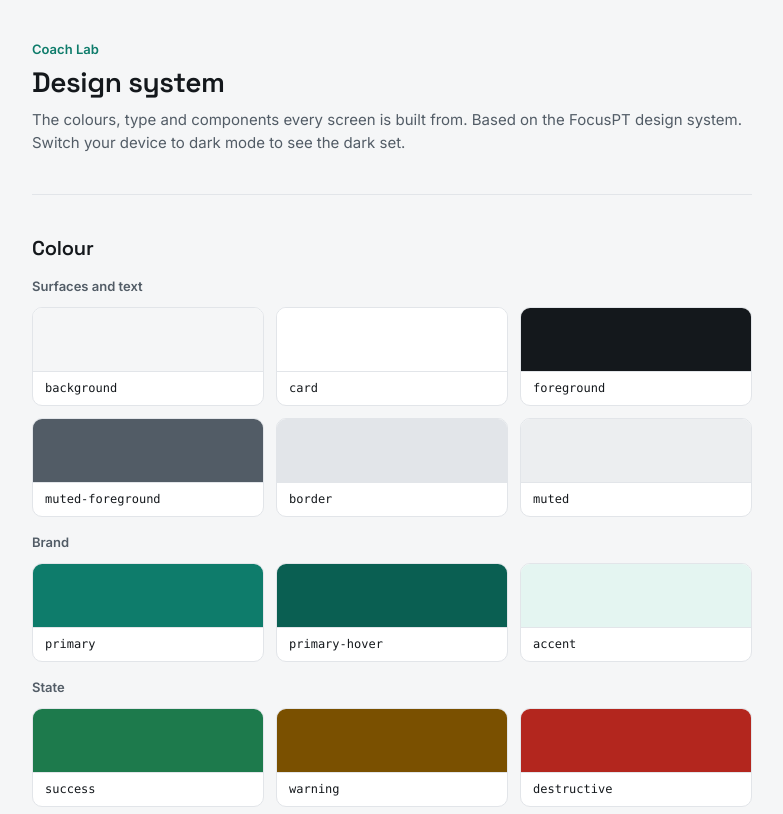
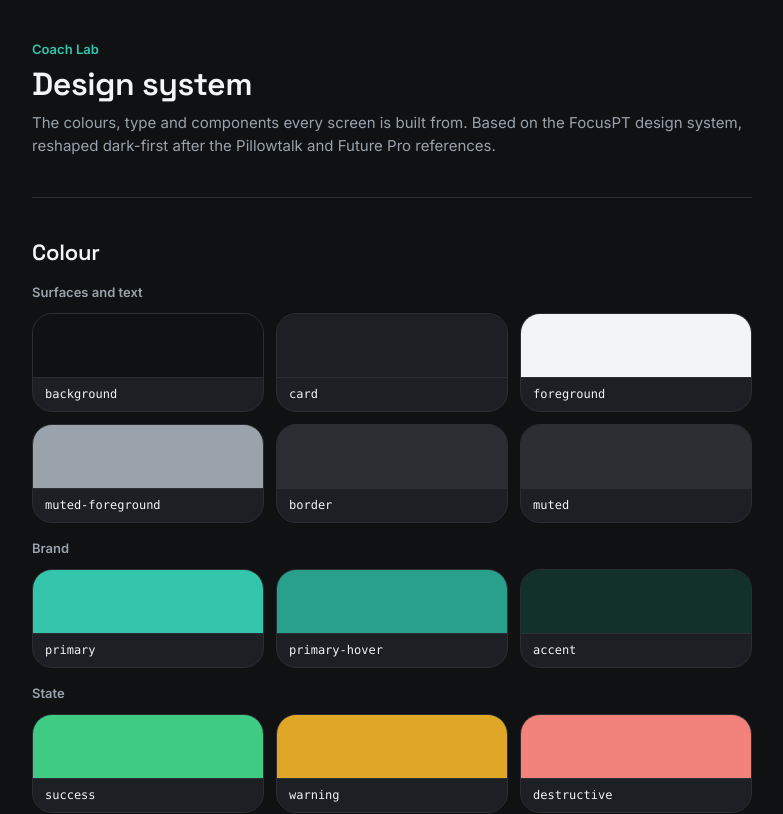
Before and after one commit to nicolasarq34-spec/Agentic-Coding-FocusPT-Trial, a Next.js app: page /design in a window 1280 px wide. Shown: the top 814 px of the page, without its empty margins (248-1031 px from the left). Built offline with nearby package versions, Linux system fonts and the light colour scheme.

Commit message:
feat: switch to dark-first tokens with softer radius
Co-Authored-By: Claude Opus 5.5 <noreply@anthropic.com>

```diff
--- a/app/design/page.tsx
+++ b/app/design/page.tsx
@@ -44,9 +44,10 @@ const spacing = [
 ];
 
 const radii = [
-  { name: "sm · 6px", use: "Buttons, inputs", className: "rounded-sm" },
-  { name: "md · 10px", use: "Cards, panels", className: "rounded-md" },
-  { name: "lg · 16px", use: "Large surfaces", className: "rounded-lg" },
+  { name: "sm · 12px", use: "Tiles, badges", className: "rounded-sm" },
+  { name: "md · 20px", use: "Cards, rows", className: "rounded-md" },
+  { name: "lg · 28px", use: "Sheets", className: "rounded-lg" },
+  { name: "full", use: "Buttons, inputs", className: "rounded-full" },
 ];
 
 const buttonVariants = ["default", "outline", "secondary", "ghost", "destructive", "link"] as const;
@@ -72,8 +73,8 @@ export default function DesignPage() {
         <p className="text-label text-primary">Coach Lab</p>
         <h1 className="font-display text-heading-1">Design system</h1>
         <p className="text-muted-foreground">
-          The colours, type and components every screen is built from. Based on the FocusPT design system.
-          Switch your device to dark mode to see the dark set.
+          The colours, type and components every screen is built from. Based on the FocusPT design system,
+          reshaped dark-first after the Pillowtalk and Future Pro references.
         </p>
       </header>
 
--- a/app/globals.css
+++ b/app/globals.css
@@ -2,95 +2,100 @@
 @import "tw-animate-css";
 @import "shadcn/tailwind.css";
 
-/* Dark mode follows the phone/computer setting, so `dark:` classes in components use the same rule */
-@custom-variant dark (@media (prefers-color-scheme: dark));
+/* Dark-first: `dark:` classes in components apply unless the page is switched to the light theme */
+@custom-variant dark (&:where(:root:not([data-theme="light"]) *));
 
 /*
- * Design tokens, taken from the FocusPT design system (tokens/colors.css, typography.css, radius.css).
+ * Design tokens, based on the FocusPT design system (tokens/colors.css, typography.css, radius.css),
+ * reshaped for Coach Lab after the Pillowtalk and Future Pro references: dark-first, soft round shapes.
  * Names follow shadcn/ui's convention so its components pick them up; the FocusPT name is in each comment.
  * Each colour has a "-foreground" partner: the text colour that sits on top of it.
  */
 
+/* Dark theme: the default */
 :root {
-  /* Surfaces and text */
+  /* Surfaces and text. The page is the darkest layer; cards sit one step lighter, raised above it. */
+  --background: #0f1113; /* FocusPT dark surface-100 */
+  --foreground: #f2f4f5; /* ink */
+  --card: #1c1f23; /* not in FocusPT: raised card on the dark page */
+  --card-foreground: #f2f4f5;
+  --popover: #1c1f23;
+  --popover-foreground: #f2f4f5;
+
+  /* Quiet supporting colours */
+  --muted: #2a2e33; /* soft pills, hover */
+  --muted-foreground: #9aa3ac; /* ink-muted */
+  --secondary: #2a2e33;
+  --secondary-foreground: #f2f4f5;
+  --accent: #12312b; /* brand-100: selected row, subtle emphasis */
+  --accent-foreground: #34c6ac;
+
+  /* The one brand hue: primary actions, links, active states, focus */
+  --primary: #34c6ac; /* brand-600 */
+  --primary-hover: #28a08b; /* brand-700 */
+  --primary-foreground: #0f1113; /* text-on-brand */
+
+  /* State colours: never decoration */
+  --destructive: #f2837b; /* danger */
+  --success: #3fcb84;
+  --warning: #e0a626;
+
+  /* Lines and focus */
+  --border: #2a2e33;
+  --input: #2a2e33;
+  --ring: #34c6ac; /* focus-ring = brand-600 */
+
+  /* Charts: not in FocusPT yet, built from its palette with the brand hue first */
+  --chart-1: #34c6ac;
+  --chart-2: #9aa3ac;
+  --chart-3: #28a08b;
+  --chart-4: #525c66;
+  --chart-5: #e0a626;
+
+  /* shadcn's base radius = our card radius */
+  --radius: 20px;
+
+  color-scheme: dark;
+}
+
+/* Light theme: kept for a later toggle. Nothing switches to it yet. */
+:root[data-theme="light"] {
   --background: #f5f6f7; /* surface-200: page */
   --foreground: #14181c; /* ink */
-  --card: #ffffff; /* surface-100: cards, panels, inputs */
+  --card: #ffffff; /* surface-100 */
   --card-foreground: #14181c;
   --popover: #ffffff;
   --popover-foreground: #14181c;
 
-  /* Quiet supporting colours */
   --muted: #eceef0; /* not in FocusPT: one step below surface-200 so hover shows on the grey page */
-  --muted-foreground: #525c66; /* ink-muted */
+  --muted-foreground: #525c66;
   --secondary: #eceef0;
   --secondary-foreground: #14181c;
-  --accent: #e4f5f1; /* brand-100: selected row, subtle emphasis, never a large field */
-  --accent-foreground: #0a5f52; /* brand-700 */
+  --accent: #e4f5f1;
+  --accent-foreground: #0a5f52;
 
-  /* The one brand hue: primary actions, links, active states, focus */
-  --primary: #0e7c6b; /* brand-600 */
-  --primary-hover: #0a5f52; /* brand-700 */
-  --primary-foreground: #ffffff; /* text-on-brand */
+  --primary: #0e7c6b;
+  --primary-hover: #0a5f52;
+  --primary-foreground: #ffffff;
 
-  /* State colours: never decoration */
-  --destructive: #b3261e; /* danger */
+  --destructive: #b3261e;
   --success: #1d7a4c;
   --warning: #7a5000;
 
-  /* Lines and focus */
   --border: #e2e5e9;
   --input: #e2e5e9;
-  --ring: #0e7c6b; /* focus-ring = brand-600 */
+  --ring: #0e7c6b;
 
-  /* Charts: not in FocusPT yet, built from its palette with the brand hue first */
   --chart-1: #0e7c6b;
   --chart-2: #525c66;
   --chart-3: #0a5f52;
   --chart-4: #a3acb5;
   --chart-5: #7a5000;
 
-  /* shadcn's base radius = FocusPT radius-md */
-  --radius: 10px;
+  color-scheme: light;
 }
 
-@media (prefers-color-scheme: dark) {
-  :root {
-    --background: #17191c;
-    --foreground: #f2f4f5;
-    --card: #0f1113;
-    --card-foreground: #f2f4f5;
-    --popover: #0f1113;
-    --popover-foreground: #f2f4f5;
-
-    --muted: #212429; /* not in FocusPT, see light theme */
-    --muted-foreground: #9aa3ac;
-    --secondary: #212429;
-    --secondary-foreground: #f2f4f5;
-    --accent: #12312b;
-    --accent-foreground: #34c6ac;
-
-    --primary: #34c6ac;
-    --primary-hover: #28a08b;
-    --primary-foreground: #0f1113;
-
-    --destructive: #f2837b;
-    --success: #3fcb84;
-    --warning: #e0a626;
-
-    --border: #2a2e33;
-    --input: #2a2e33;
-    --ring: #34c6ac;
-
-    --chart-1: #34c6ac;
-    --chart-2: #9aa3ac;
-    --chart-3: #28a08b;
-    --chart-4: #525c66;
-    --chart-5: #e0a626;
-  }
-}
-
-/* Expose the tokens to Tailwind, so `bg-primary`, `text-muted-foreground`, `rounded-sm` etc. work */
+/* Expose the tokens to Tailwind, so `bg-primary`, `text-muted-foreground`, `rounded-md` etc. work */
 @theme inline {
   --color-background: var(--background);
   --color-foreground: var(--foreground);
@@ -126,21 +131,21 @@
 }
 
 @theme {
-  /* FocusPT radius. sm: things people press or type in. md: cards, panels. lg: large surfaces only. */
-  --radius-sm: 6px;
-  --radius-md: 10px;
-  --radius-lg: 16px;
+  /* Soft, round shapes. Buttons and inputs are pills (`rounded-full`). */
+  --radius-sm: 12px; /* tiles, badges, small surfaces */
+  --radius-md: 20px; /* cards, panels, option rows */
+  --radius-lg: 28px; /* sheets, large panels */
 
-  /* FocusPT type scale → classes like `text-heading-1`, `text-body`, `text-label` */
+  /* Type scale (FocusPT, headings enlarged) → classes like `text-heading-1`, `text-body`, `text-label` */
   --text-display: 40px;
   --text-display--line-height: 1.1;
   --text-display--letter-spacing: -0.02em;
   --text-display--font-weight: 600;
-  --text-heading-1: 28px;
-  --text-heading-1--line-height: 1.2;
+  --text-heading-1: 32px;
+  --text-heading-1--line-height: 1.15;
   --text-heading-1--letter-spacing: -0.015em;
   --text-heading-1--font-weight: 600;
-  --text-heading-2: 20px;
+  --text-heading-2: 22px;
   --text-heading-2--line-height: 1.3;
   --text-heading-2--letter-spacing: -0.01em;
   --text-heading-2--font-weight: 600;
--- a/app/layout.tsx
+++ b/app/layout.tsx
@@ -1,4 +1,4 @@
-import type { Metadata } from "next";
+import type { Metadata, Viewport } from "next";
 import { Inter, Space_Grotesk } from "next/font/google";
 import "./globals.css";
 
@@ -19,6 +19,12 @@ export const metadata: Metadata = {
   description: "Programmes from your trainer, workouts logged by you.",
 };
 
+// Dark-first: the phone's status bar and built-in form controls match the dark page.
+export const viewport: Viewport = {
+  themeColor: "#0f1113",
+  colorScheme: "dark",
+};
+
 export default function RootLayout({ children }: LayoutProps<"/">) {
   return (
     <html
```
